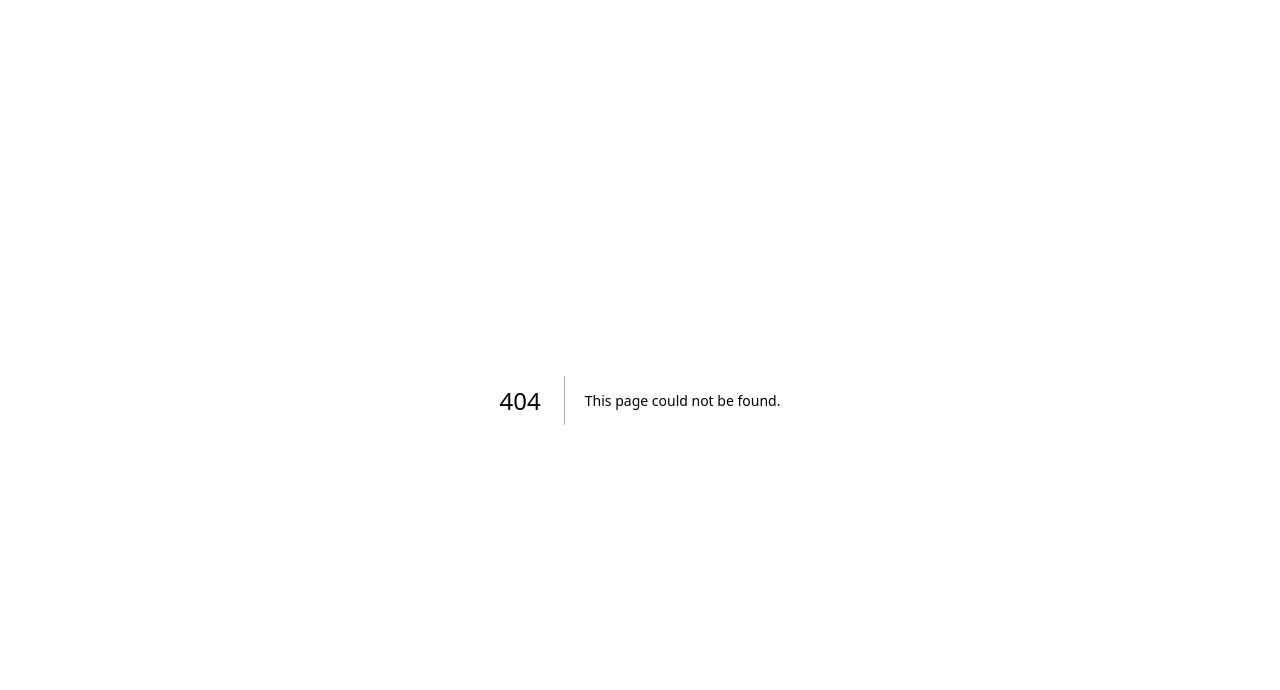
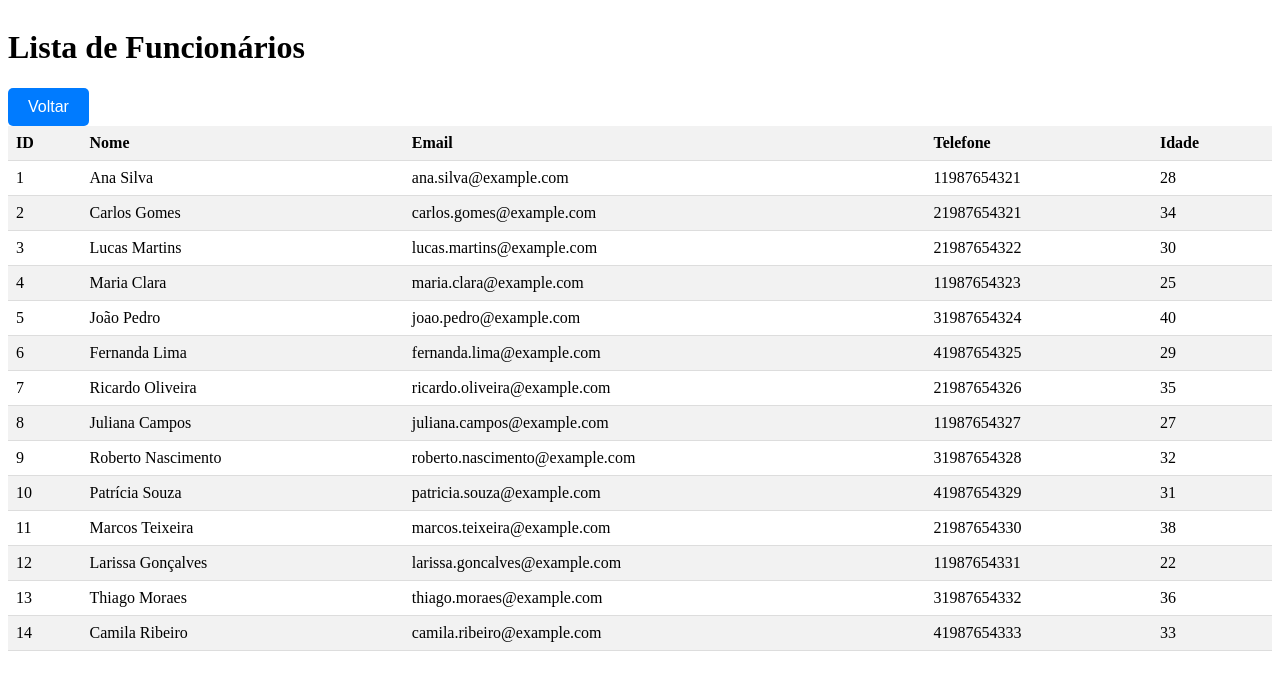
Before and after one commit to joaogcastro/crud-react-node-mongodb, a Next.js app in the folder login/: page /EmployeeTable in a window 1280 px wide. Before the commit this address had no page. Shown: the top 690 px of the page. Built offline with nearby package versions, Linux system fonts and the light colour scheme.

Commit message:
Employee criado

```diff
--- a/login/pages/ConteudoEstoque.tsx
+++ b/login/pages/ConteudoEstoque.tsx
@@ -48,7 +48,7 @@ const products = [
 ];
 
 const ConteudoEstoque: React.FC = () => {
-  const { searchTerm, setSearchTerm } = useSearchStore(); // Usa o store de pesquisa
+  const { searchTerm, setSearchTerm } = useSearchStore();
 
   const handleSearchChange = (event: React.ChangeEvent<HTMLInputElement>) => {
     setSearchTerm(event.target.value);
--- /dev/null
+++ b/login/pages/EmployeeTable.tsx
@@ -0,0 +1,41 @@
+import React from 'react';
+import BackButton from '@/app/components/BackButton';
+import { useEmployeeStore } from "../src/app/components/EmployeeList"
+import styles from '../src/app/components/Employee.module.css';
+
+const EmployeeTable: React.FC = () => {
+  const { employees } = useEmployeeStore();
+
+  return (
+    <div className={styles.tableContainer}>
+      <div><h1>Lista de Funcionários</h1></div>
+      <div className="back-button-container">
+        <BackButton />
+      </div>
+      <table className={styles.employeeTable}>
+        <thead>
+          <tr>
+            <th>ID</th>
+            <th>Nome</th>
+            <th>Email</th>
+            <th>Telefone</th>
+            <th>Idade</th>
+          </tr>
+        </thead>
+        <tbody>
+          {employees.map((employee) => (
+            <tr key={employee.id}>
+              <td>{employee.id}</td>
+              <td>{employee.name}</td>
+              <td>{employee.email}</td>
+              <td>{employee.phone}</td>
+              <td>{employee.age}</td>
+            </tr>
+          ))}
+        </tbody>
+      </table>
+    </div>
+  );
+};
+
+export default EmployeeTable;
--- a/login/src/app/components/BackButton.module.css
+++ b/login/src/app/components/BackButton.module.css
@@ -1,13 +1,13 @@
 .back-button {
-    font-size: 16px; /* Tamanho do texto */
-    padding: 10px 20px; /* Espaçamento interno (topo/baixo, esquerda/direita) */
+    font-size: 16px;
+    padding: 10px 20px;
     border: none;
-    background-color: #007bff; /* Cor de fundo */
-    color: white; /* Cor do texto */
+    background-color: #007bff;
+    color: white;
     cursor: pointer;
-    border-radius: 5px; /* Borda arredondada */
+    border-radius: 5px;
   }
 
   .back-button:hover {
-    background-color: #0056b3; /* Cor de fundo ao passar o mouse */
+    background-color: #0056b3;
   }
--- /dev/null
+++ b/login/src/app/components/Employee.module.css
@@ -0,0 +1,28 @@
+.tableContainer {
+  width: 100%;
+  overflow-x: auto;
+}
+
+.employeeTable {
+  width: 100%;
+  border-collapse: collapse;
+}
+
+.employeeTable th,
+.employeeTable td {
+  padding: 8px;
+  text-align: left;
+  border-bottom: 1px solid #ddd;
+}
+
+.employeeTable th {
+  background-color: #f2f2f2;
+}
+
+.employeeTable tbody tr:nth-child(even) {
+  background-color: #f2f2f2;
+}
+
+.employeeTable tbody tr:hover {
+  background-color: #ddd;
+}
--- /dev/null
+++ b/login/src/app/components/EmployeeList.tsx
@@ -0,0 +1,36 @@
+import create from 'zustand';
+import EmployeeTable from '../../../pages/EmployeeTable';
+
+interface Employee {
+  id: number;
+  name: string;
+  email: string;
+  phone: string;
+  age: number;
+}
+
+
+interface EmployeeState {
+  employees: Employee[];
+  setEmployees: (employees: Employee[]) => void;
+}
+
+export const useEmployeeStore = create<EmployeeState>((set) => ({
+  employees: [
+    { id: 1, name: 'Ana Silva', email: 'ana.silva@example.com', phone: '11987654321', age: 28 },
+    { id: 2, name: 'Carlos Gomes', email: 'carlos.gomes@example.com', phone: '21987654321', age: 34 },
+    { id: 3, name: 'Lucas Martins', email: 'lucas.martins@example.com', phone: '21987654322', age: 30 },
+    { id: 4, name: 'Maria Clara', email: 'maria.clara@example.com', phone: '11987654323', age: 25 },
+    { id: 5, name: 'João Pedro', email: 'joao.pedro@example.com', phone: '31987654324', age: 40 },
+    { id: 6, name: 'Fernanda Lima', email: 'fernanda.lima@example.com', phone: '41987654325', age: 29 },
+    { id: 7, name: 'Ricardo Oliveira', email: 'ricardo.oliveira@example.com', phone: '21987654326', age: 35 },
+    { id: 8, name: 'Juliana Campos', email: 'juliana.campos@example.com', phone: '11987654327', age: 27 },
+    { id: 9, name: 'Roberto Nascimento', email: 'roberto.nascimento@example.com', phone: '31987654328', age: 32 },
+    { id: 10, name: 'Patrícia Souza', email: 'patricia.souza@example.com', phone: '41987654329', age: 31 },
+    { id: 11, name: 'Marcos Teixeira', email: 'marcos.teixeira@example.com', phone: '21987654330', age: 38 },
+    { id: 12, name: 'Larissa Gonçalves', email: 'larissa.goncalves@example.com', phone: '11987654331', age: 22 },
+    { id: 13, name: 'Thiago Moraes', email: 'thiago.moraes@example.com', phone: '31987654332', age: 36 },
+    { id: 14, name: 'Camila Ribeiro', email: 'camila.ribeiro@example.com', phone: '41987654333', age: 33 }
+  ],
+  setEmployees: (employees) => set({ employees }),
+}));
--- a/login/src/app/components/StockMenu.tsx
+++ b/login/src/app/components/StockMenu.tsx
@@ -14,7 +14,7 @@ const StockMenu: React.FC = () => {
     <div className="stock-menu-container">
       <h2>Menu Estoque</h2>
       <button onClick={() => handleClick('/ConteudoEstoque')}>Ver Conteúdo do Estoque</button>
-      <button onClick={() => handleClick('/AdicionarProdutos')}>Adicionar mais produtos ao estoque</button>
+      <button onClick={() => handleClick('/EmployeeTable')}>Ver lista de funcionários</button>
     </div>
   );
 };
--- a/login/src/app/page.module.css
+++ b/login/src/app/page.module.css
@@ -108,7 +108,7 @@
 .logo {
   position: relative;
 }
-/* Enable hover only on non-touch devices */
+
 @media (hover: hover) and (pointer: fine) {
   .card:hover {
     background: rgba(var(--card-rgb), 0.1);
@@ -126,7 +126,7 @@
   }
 }
 
-/* Mobile */
+
 @media (max-width: 700px) {
   .content {
     padding: 4rem;
@@ -203,7 +203,7 @@
   }
 }
 
-/* Tablet and Smaller Desktop */
+
 @media (min-width: 701px) and (max-width: 1120px) {
   .grid {
     grid-template-columns: repeat(2, 50%);
```
Also changed, not shown: login/src/app/MenuEstoque.css (+5 -5 lines), login/src/app/components/AddProductForm.tsx (deleted, +0 -81 lines), login/pages/AdicionarProdutos.tsx (deleted).
